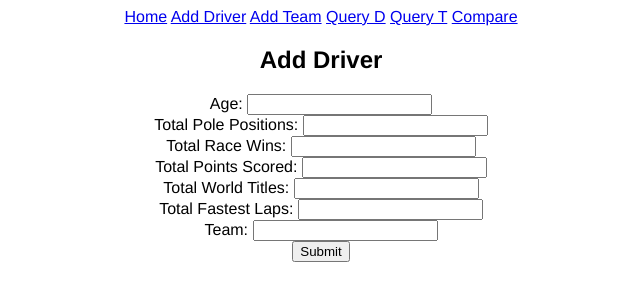
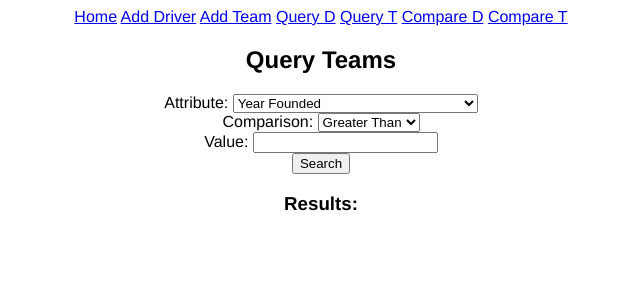
Before and after one commit to wesleyopenda/f1-database-fastAPI, a FastAPI app: template templates/query-teams.html in a window 1280 px wide. Shown: the top 301 px of the page, without its empty margins (319-959 px from the left). Run offline with FastAPI, Linux system fonts and the light colour scheme; the template is opened without the code that fills it: most values are stand-ins (such as "Sample title", 1, 10 or a date in 2020); some libraries are stand-ins or nearby versions.

Commit message:
created and updated javascript files for query drivers and teams

```diff
--- a/main.py
+++ b/main.py
@@ -1,4 +1,4 @@
-from fastapi import FastAPI, Request, Form
+from fastapi import FastAPI, Request, Form, Query
 from fastapi.responses import HTMLResponse, RedirectResponse, JSONResponse
 from fastapi.staticfiles import StaticFiles
 from fastapi.templating import Jinja2Templates
@@ -124,3 +124,27 @@ async def queryDriversPost(attribute: str = Form(...), comparison: str = Form(..
 
     results = [doc.to_dict() for doc in query.stream()]
     return JSONResponse(content={"drivers": results})
+
+@app.get("/query-teams", response_class=HTMLResponse)
+async def queryTeams(request: Request):
+    id_token = request.cookies.get("token")
+    user_token = validateFirebaseToken(id_token)
+    if not user_token:
+        return RedirectResponse('/')
+
+    user = getUser(user_token)
+    return templates.TemplateResponse('query-teams.html', {'request' : request, 'user_token': user_token, 'error_message': None, 'user_info': user.get()})
+
+@app.post("/query-teams")
+async def queryTeamsPost(attribute: str = Form(...), comparison: str = Form(...), value: int = Form(...)):
+
+    operator_map = {">": ">", "<": "<", "==": "=="}
+
+    if comparison not in operator_map:
+        return JSONResponse(content={"error": "Invalid comparison operator"}, status_code=400)
+
+    teams_ref = firestore_db.collection("teams")
+    query = teams_ref.where(attribute, operator_map[comparison], value)
+    results = [doc.to_dict() for doc in query.stream()]
+
+    return JSONResponse(content={"teams": results})
--- a/templates/add-driver.html
+++ b/templates/add-driver.html
@@ -14,7 +14,8 @@
         <a href="/add-team">Add Team</a>
         <a href="/query-drivers">Query D</a>
         <a href="/query-teams">Query T</a>
-        <a href="#">Compare</a>
+        <a href="compare-drivers">Compare D</a>
+        <a href="compare-teams">Compare T</a>
         <button id="sign-out" hidden="true">Sign Out</button>
     </div>
 
--- a/templates/add-team.html
+++ b/templates/add-team.html
@@ -14,7 +14,8 @@
         <a href="/add-team">Add Team</a>
         <a href="/query-drivers">Query D</a>
         <a href="/query-teams">Query T</a>
-        <a href="#">Compare</a>
+        <a href="compare-drivers">Compare D</a>
+        <a href="compare-teams">Compare T</a>
         <button id="sign-out" hidden="true">Sign Out</button>
     </div>
 
--- a/templates/main.html
+++ b/templates/main.html
@@ -14,7 +14,8 @@
         <a href="/add-team">Add Team</a>
         <a href="/query-drivers">Query D</a>
         <a href="/query-teams">Query T</a>
-        <a href="#">Compare</a>
+        <a href="compare-drivers">Compare D</a>
+        <a href="compare-teams">Compare T</a>
         <button id="sign-out" hidden="true">Sign Out</button>
     </div>
 
--- a/templates/query-drivers.html
+++ b/templates/query-drivers.html
@@ -16,7 +16,8 @@
         <a href="/add-team">Add Team</a>
         <a href="/query-drivers">Query D</a>
         <a href="/query-teams">Query T</a>
-        <a href="#">Compare</a>
+        <a href="compare-drivers">Compare D</a>
+        <a href="compare-teams">Compare T</a>
         <button id="sign-out" hidden="true">Sign Out</button>
     </div>
 
--- a/templates/query-teams.html
+++ b/templates/query-teams.html
@@ -3,9 +3,11 @@
 <head>
     <meta charset="UTF-8">
     <meta name="viewport" content="width=device-width, initial-scale=1.0">
-    <title>Add Driver</title>
+    <title>Query Teams</title>
     <link type="text/css" href="{{ url_for('static', path='/styles.css') }}" rel="stylesheet"/>
     <script type="module" src="{{ url_for('static', path='/firebase-login.js') }}"></script>
+    <script type="module" src="{{ url_for('static', path='/query-drivers.js') }}"></script>
+
 </head>
 <body>
     <div class="navbar">
@@ -14,7 +16,8 @@
         <a href="/add-team">Add Team</a>
         <a href="/query-drivers">Query D</a>
         <a href="/query-teams">Query T</a>
-        <a href="#">Compare</a>
+        <a href="compare-drivers">Compare D</a>
+        <a href="compare-teams">Compare T</a>
         <button id="sign-out" hidden="true">Sign Out</button>
     </div>
 
@@ -26,17 +29,32 @@
     </div>
 
     {% if user_token %}
-    <h2>Add Driver</h2>
-    <form action="/add-driver" method="post">
-        <label>Age: <input type="number" name="age" required></label><br>
-        <label>Total Pole Positions: <input type="number" name="pole_positions" required></label><br>
-        <label>Total Race Wins: <input type="number" name="race_wins" required></label><br>
-        <label>Total Points Scored: <input type="number" name="points_scored" required></label><br>
-        <label>Total World Titles: <input type="number" name="world_titles" required></label><br>
-        <label>Total Fastest Laps: <input type="number" name="fastest_laps" required></label><br>
-        <label>Team: <input type="text" name="team" required></label><br>
-        <button type="submit">Submit</button>
+    <h2>Query Teams</h2>
+    <form id="query-form">
+        <label>Attribute:
+            <select id="attribute" name="attribute">
+                <option value="Year Founded">Year Founded</option>
+                <option value="Total Pole Positions">Total Pole Positions</option>
+                <option value="Total Race Wins">Total Race Wins</option>
+                <option value="Total Constructor Titles">Total Constructor Titles</option>
+                <option value="Finishing Position in Previous Season">Finishing Position in Previous Season</option>
+            </select>
+        </label><br>
+
+        <label>Comparison:
+            <select id="comparison" name="comparison">
+                <option value=">">Greater Than</option>
+                <option value="<">Less Than</option>
+                <option value="==">Equal To</option>
+            </select>
+        </label><br>
+
+        <label>Value: <input type="number" id="value" name="value" required></label><br>
+        <button type="submit">Search</button>
     </form>
+
+    <h3>Results:</h3>
+    <ul id="results"></ul>
     {% endif %}
 
 </body>
```
Also changed, not shown: static/query-teams.js (added, +41 -0 lines).
